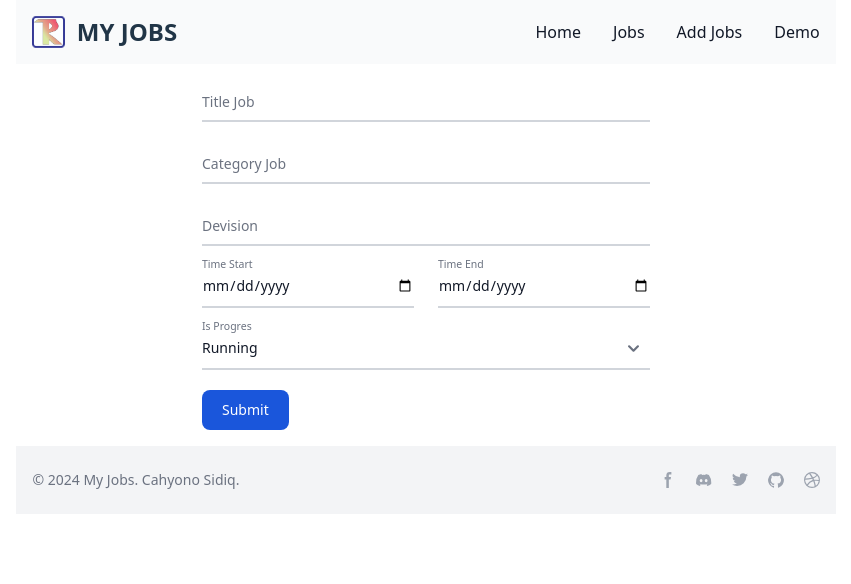
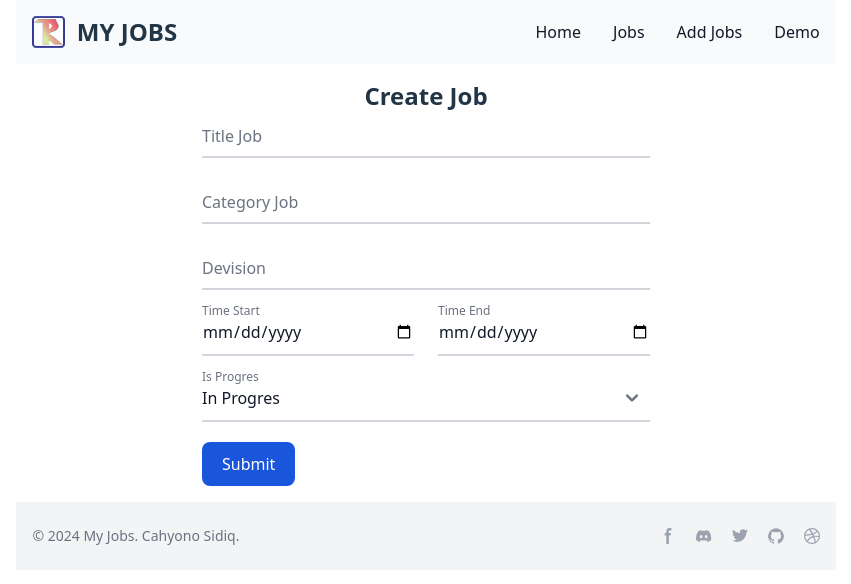
Before and after one commit to sidiqcahyono83/jobs, a React (Vite) app: page /add-job in a window 1280 px wide. Shown: the top 584 px of the page, without its empty margins (214-1065 px from the left). Built offline with nearby package versions, Linux system fonts and the light colour scheme.

Commit message:
modified add, edit

```diff
--- a/src/routes/add-job.tsx
+++ b/src/routes/add-job.tsx
@@ -10,19 +10,20 @@
 export function AddJobRoute() {
 	return (
 		<div>
+			<h1 className="font-bold text-2xl text-center">Create Job</h1>
 			<Form method="post" className="max-w-md mx-auto">
 				<div className="relative z-0 w-full mb-5 group">
 					<input
 						type="text"
 						name="title"
 						id="title"
-						className="block py-2.5 px-0 w-full text-sm text-gray-900 bg-transparent border-0 border-b-2 border-gray-300 appearance-none dark:text-white dark:border-gray-600 dark:focus:border-blue-500 focus:outline-none focus:ring-0 focus:border-blue-600 peer"
+						className="block py-2.5 px-0 w-full text-md text-gray-900 bg-transparent border-0 border-b-2 border-gray-300 appearance-none dark:text-white dark:border-gray-600 dark:focus:border-blue-500 focus:outline-none focus:ring-0 focus:border-blue-600 peer"
 						placeholder=" "
 						required
 					/>
 					<label
 						htmlFor="title"
-						className="peer-focus:font-medium absolute text-sm text-gray-500 dark:text-gray-400 duration-300 transform -translate-y-6 scale-75 top-3 -z-10 origin-[0] peer-focus:start-0 rtl:peer-focus:translate-x-1/4 rtl:peer-focus:left-auto peer-focus:text-blue-600 peer-focus:dark:text-blue-500 peer-placeholder-shown:scale-100 peer-placeholder-shown:translate-y-0 peer-focus:scale-75 peer-focus:-translate-y-6"
+						className="peer-focus:font-medium absolute text-md text-gray-500 dark:text-gray-400 duration-300 transform -translate-y-6 scale-75 top-3 -z-10 origin-[0] peer-focus:start-0 rtl:peer-focus:translate-x-1/4 rtl:peer-focus:left-auto peer-focus:text-blue-600 peer-focus:dark:text-blue-500 peer-placeholder-shown:scale-100 peer-placeholder-shown:translate-y-0 peer-focus:scale-75 peer-focus:-translate-y-6"
 					>
 						Title Job
 					</label>
@@ -32,13 +33,13 @@
 						type="text"
 						name="category"
 						id="category"
-						className="block py-2.5 px-0 w-full text-sm text-gray-900 bg-transparent border-0 border-b-2 border-gray-300 appearance-none dark:text-white dark:border-gray-600 dark:focus:border-blue-500 focus:outline-none focus:ring-0 focus:border-blue-600 peer"
+						className="block py-2.5 px-0 w-full text-md text-gray-900 bg-transparent border-0 border-b-2 border-gray-300 appearance-none dark:text-white dark:border-gray-600 dark:focus:border-blue-500 focus:outline-none focus:ring-0 focus:border-blue-600 peer"
 						placeholder=" "
 						required
 					/>
 					<label
 						htmlFor="category"
-						className="peer-focus:font-medium absolute text-sm text-gray-500 dark:text-gray-400 duration-300 transform -translate-y-6 scale-75 top-3 -z-10 origin-[0] peer-focus:start-0 rtl:peer-focus:translate-x-1/4 peer-focus:text-blue-600 peer-focus:dark:text-blue-500 peer-placeholder-shown:scale-100 peer-placeholder-shown:translate-y-0 peer-focus:scale-75 peer-focus:-translate-y-6"
+						className="peer-focus:font-medium absolute text-md text-gray-500 dark:text-gray-400 duration-300 transform -translate-y-6 scale-75 top-3 -z-10 origin-[0] peer-focus:start-0 rtl:peer-focus:translate-x-1/4 peer-focus:text-blue-600 peer-focus:dark:text-blue-500 peer-placeholder-shown:scale-100 peer-placeholder-shown:translate-y-0 peer-focus:scale-75 peer-focus:-translate-y-6"
 					>
 						Category Job
 					</label>
@@ -48,13 +49,13 @@
 						type="text"
 						name="division"
 						id="division"
-						className="block py-2.5 px-0 w-full text-sm text-gray-900 bg-transparent border-0 border-b-2 border-gray-300 appearance-none dark:text-white dark:border-gray-600 dark:focus:border-blue-500 focus:outline-none focus:ring-0 focus:border-blue-600 peer"
+						className="block py-2.5 px-0 w-full text-md text-gray-900 bg-transparent border-0 border-b-2 border-gray-300 appearance-none dark:text-white dark:border-gray-600 dark:focus:border-blue-500 focus:outline-none focus:ring-0 focus:border-blue-600 peer"
 						placeholder=" "
 						required
 					/>
 					<label
 						htmlFor="division"
-						className="peer-focus:font-medium absolute text-sm text-gray-500 dark:text-gray-400 duration-300 transform -translate-y-6 scale-75 top-3 -z-10 origin-[0] peer-focus:start-0 rtl:peer-focus:translate-x-1/4 peer-focus:text-blue-600 peer-focus:dark:text-blue-500 peer-placeholder-shown:scale-100 peer-placeholder-shown:translate-y-0 peer-focus:scale-75 peer-focus:-translate-y-6"
+						className="peer-focus:font-medium absolute text-md text-gray-500 dark:text-gray-400 duration-300 transform -translate-y-6 scale-75 top-3 -z-10 origin-[0] peer-focus:start-0 rtl:peer-focus:translate-x-1/4 peer-focus:text-blue-600 peer-focus:dark:text-blue-500 peer-placeholder-shown:scale-100 peer-placeholder-shown:translate-y-0 peer-focus:scale-75 peer-focus:-translate-y-6"
 					>
 						Devision
 					</label>
@@ -65,13 +66,13 @@
 							type="date"
 							name="timeStart"
 							id="timeStart"
-							className="block py-2.5 px-0 w-full text-sm text-gray-900 bg-transparent border-0 border-b-2 border-gray-300 appearance-none dark:text-white dark:border-gray-600 dark:focus:border-blue-500 focus:outline-none focus:ring-0 focus:border-blue-600 peer"
+							className="block py-2.5 px-0 w-full text-md text-gray-900 bg-transparent border-0 border-b-2 border-gray-300 appearance-none dark:text-white dark:border-gray-600 dark:focus:border-blue-500 focus:outline-none focus:ring-0 focus:border-blue-600 peer"
 							placeholder=" "
 							required
 						/>
 						<label
 							htmlFor="timeStart"
-							className="peer-focus:font-medium absolute text-sm text-gray-500 dark:text-gray-400 duration-300 transform -translate-y-6 scale-75 top-3 -z-10 origin-[0] peer-focus:start-0 rtl:peer-focus:translate-x-1/4 peer-focus:text-blue-600 peer-focus:dark:text-blue-500 peer-placeholder-shown:scale-100 peer-placeholder-shown:translate-y-0 peer-focus:scale-75 peer-focus:-translate-y-6"
+							className="peer-focus:font-medium absolute text-md text-gray-500 dark:text-gray-400 duration-300 transform -translate-y-6 scale-75 top-3 -z-10 origin-[0] peer-focus:start-0 rtl:peer-focus:translate-x-1/4 peer-focus:text-blue-600 peer-focus:dark:text-blue-500 peer-placeholder-shown:scale-100 peer-placeholder-shown:translate-y-0 peer-focus:scale-75 peer-focus:-translate-y-6"
 						>
 							Time Start
 						</label>
@@ -81,33 +82,34 @@
 							type="date"
 							name="timeEnd"
 							id="timeEnd"
-							className="block py-2.5 px-0 w-full text-sm text-gray-900 bg-transparent border-0 border-b-2 border-gray-300 appearance-none dark:text-white dark:border-gray-600 dark:focus:border-blue-500 focus:outline-none focus:ring-0 focus:border-blue-600 peer"
+							className="block py-2.5 px-0 w-full text-md text-gray-900 bg-transparent border-0 border-b-2 border-gray-300 appearance-none dark:text-white dark:border-gray-600 dark:focus:border-blue-500 focus:outline-none focus:ring-0 focus:border-blue-600 peer"
 							placeholder=" "
 							required
 						/>
 						<label
 							htmlFor="timeEnd"
-							className="peer-focus:font-medium absolute text-sm text-gray-500 dark:text-gray-400 duration-300 transform -translate-y-6 scale-75 top-3 -z-10 origin-[0] peer-focus:start-0 rtl:peer-focus:translate-x-1/4 peer-focus:text-blue-600 peer-focus:dark:text-blue-500 peer-placeholder-shown:scale-100 peer-placeholder-shown:translate-y-0 peer-focus:scale-75 peer-focus:-translate-y-6"
+							className="peer-focus:font-medium absolute text-md text-gray-500 dark:text-gray-400 duration-300 transform -translate-y-6 scale-75 top-3 -z-10 origin-[0] peer-focus:start-0 rtl:peer-focus:translate-x-1/4 peer-focus:text-blue-600 peer-focus:dark:text-blue-500 peer-placeholder-shown:scale-100 peer-placeholder-shown:translate-y-0 peer-focus:scale-75 peer-focus:-translate-y-6"
 						>
 							Time End
 						</label>
 					</div>
 				</div>
 				<div className="relative z-0 w-full mb-5 group">
-					<select className="block py-2.5 px-0 w-full text-sm text-gray-900 bg-transparent border-0 border-b-2 border-gray-300 appearance-none dark:text-white dark:border-gray-600 dark:focus:border-blue-500 focus:outline-none focus:ring-0 focus:border-blue-600 peer">
-						<option value="false">Running</option>
+					<select className="block py-2.5 px-0 w-full text-md text-gray-900 bg-transparent border-0 border-b-2 border-gray-300 appearance-none dark:text-white dark:border-gray-600 dark:focus:border-blue-500 focus:outline-none focus:ring-0 focus:border-blue-600 peer">
+						<option value="false">In Progres</option>
+						<option value="false">Stil Running</option>
 						<option value="true">Done</option>
 					</select>
 					<label
 						htmlFor="isDone"
-						className="peer-focus:font-medium absolute text-sm text-gray-500 dark:text-gray-400 duration-300 transform -translate-y-6 scale-75 top-3 -z-10 origin-[0] peer-focus:start-0 rtl:peer-focus:translate-x-1/4 peer-focus:text-blue-600 peer-focus:dark:text-blue-500 peer-placeholder-shown:scale-100 peer-placeholder-shown:translate-y-0 peer-focus:scale-75 peer-focus:-translate-y-6"
+						className="peer-focus:font-medium absolute text-md text-gray-500 dark:text-gray-400 duration-300 transform -translate-y-6 scale-75 top-3 -z-10 origin-[0] peer-focus:start-0 rtl:peer-focus:translate-x-1/4 peer-focus:text-blue-600 peer-focus:dark:text-blue-500 peer-placeholder-shown:scale-100 peer-placeholder-shown:translate-y-0 peer-focus:scale-75 peer-focus:-translate-y-6"
 					>
 						Is Progres
 					</label>
 				</div>
 				<button
 					type="submit"
-					className="text-white bg-blue-700 hover:bg-blue-800 focus:ring-4 focus:outline-none focus:ring-blue-300 font-medium rounded-lg text-sm w-full sm:w-auto px-5 py-2.5 text-center dark:bg-blue-600 dark:hover:bg-blue-700 dark:focus:ring-blue-800"
+					className="text-white bg-blue-700 hover:bg-blue-800 focus:ring-4 focus:outline-none focus:ring-blue-300 font-medium rounded-lg text-md w-full sm:w-auto px-5 py-2.5 text-center dark:bg-blue-600 dark:hover:bg-blue-700 dark:focus:ring-blue-800"
 				>
 					Submit
 				</button>
--- a/src/routes/edit-job.tsx
+++ b/src/routes/edit-job.tsx
@@ -44,7 +44,7 @@
 	}
 
 	return (
-		<div className="w-4/5 mx-auto items-center">
+		<div className="w-full mx-auto items-center">
 			<h1 className="text-4xl font-bold mb-4 text-center">{job.title}</h1>
 			<div className="flex justify-center">
 				<Form
@@ -95,18 +95,26 @@
 						/>
 					</div>
 					<div className="flex gap-2">
-						<div className="mb-2 block">
-							<Label htmlFor="timeStart" value="Job Time Start" />
+						<div className="justify-center">
+							<div className="mb-2 block text-center">
+								<Label
+									htmlFor="timeStart"
+									value="Job Time Start"
+								/>
 							</div>
 							<TextInput
 								id="timeStart"
 								type="date"
 								name="timeStart"
-							defaultValue={getTimeString(job.timeStart) || ""}
+								defaultValue={
+									getTimeString(job.timeStart) || ""
+								}
 								required
 							/>
-						<div className="mb-2 gap-2 col-span-2">
-							<Label htmlFor="timeEnd" value="Job Time Start" />
+						</div>
+						<div>
+							<div className="mb-2 gap-2 text-center">
+								<Label htmlFor="timeEnd" value="Job Time End" />
 							</div>
 							<TextInput
 								id="timeEnd"
@@ -115,6 +123,7 @@
 								defaultValue={getTimeString(job.timeEnd) || ""}
 								required
 							/>
+						</div>
 					</div>
 					<fieldset className="flex max-w-md justify-center gap-4">
 						<legend className="mb-4 items-center gap-2">
```
Lines whose indentation alone changed are shown as unchanged.
